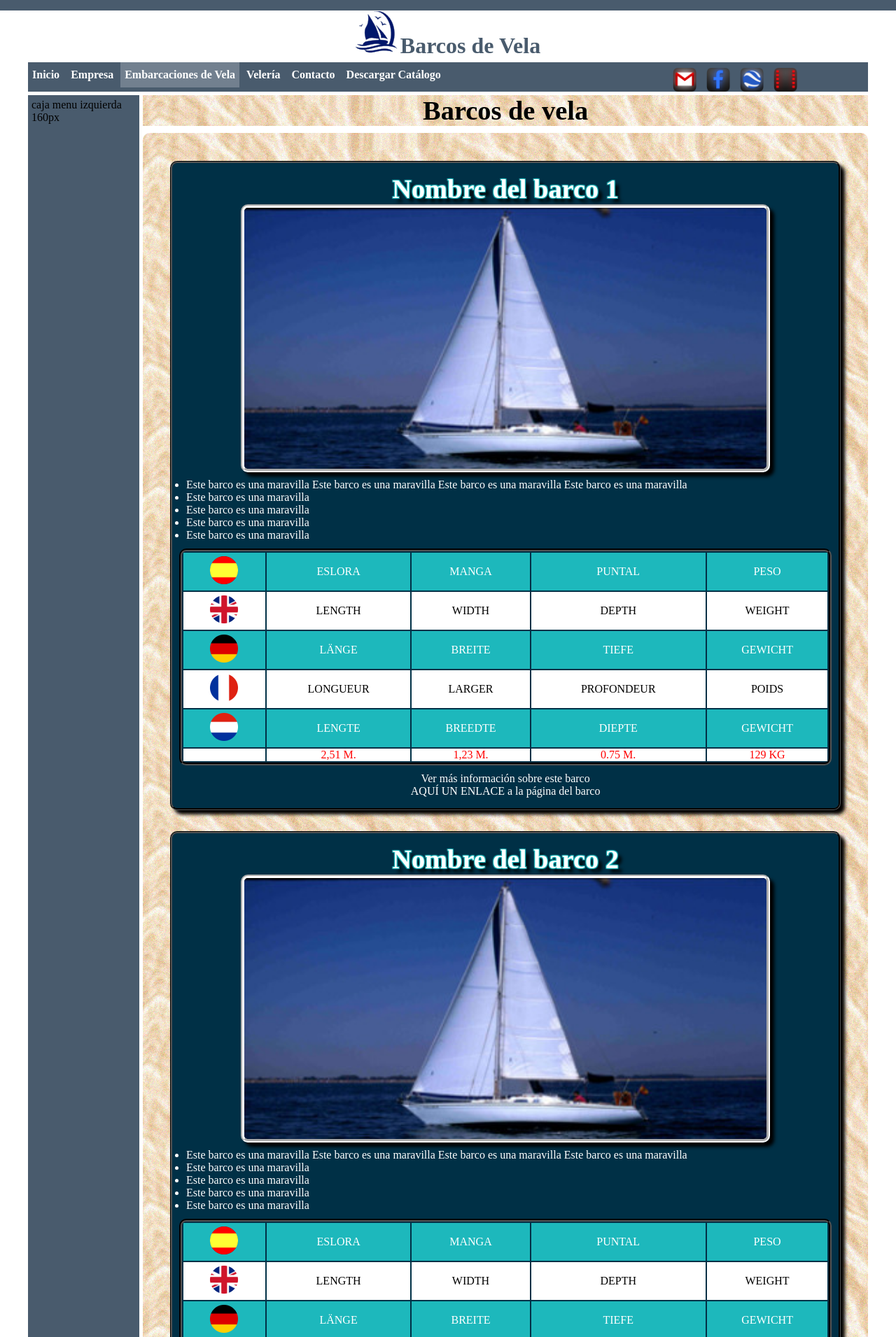
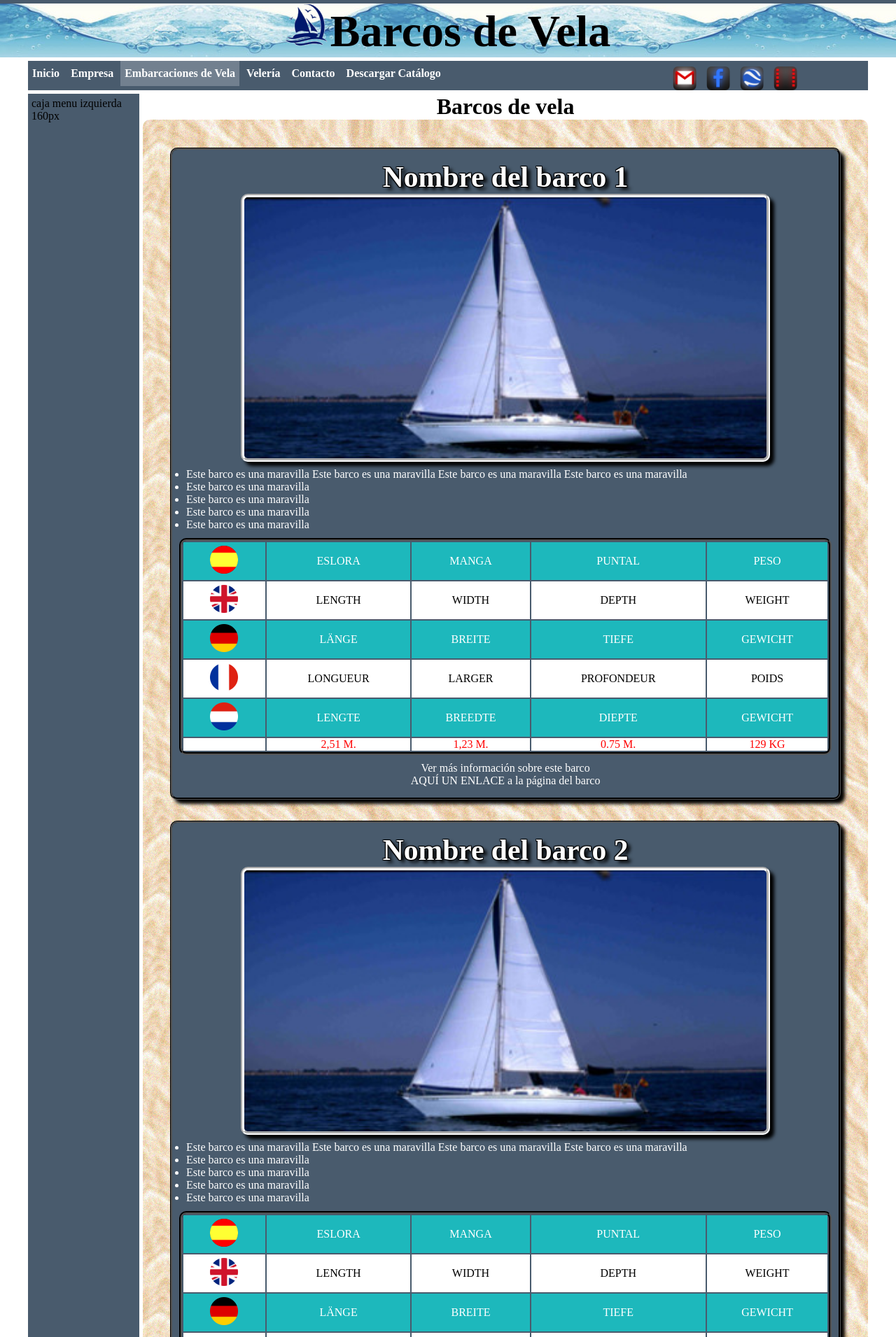
Before and after one commit to fryntiz/ProgramacionWeb, a PHP site: page /embarcaciones_de_vela.html in a window 1280 px wide. Shown: the top 1911 px of the page at 70% size. Run offline with PHP 8.4, Linux system fonts and the light colour scheme.

Commit message:
Repasado estilos y colores para index

```diff
--- a/UnaDeBarcosDeVela/CSS/estilos.css
+++ b/UnaDeBarcosDeVela/CSS/estilos.css
@@ -25,11 +26,14 @@ Título
 	text-align: center;
 	align-content: center;
 	vertical-align: middle;
+	background-image: url(../images/fondotitulo.jpg);
 }
 #lineasuperior {
 	width: 100%;
-	height: 15px;
+	height: 5px;
 	background-color: #495B6D;
+	background-position: bottom;
+	background-size: contain;
 }
 #logo {
 	display: inline-block;
@@ -39,7 +43,8 @@ Título
 	display: inline-block;
 }
 #titulo H1 {
-	color: #495B6D;
+	color: black;
+	font-size: 4em
 }
 /*
 ------------------------------------------
@@ -223,11 +228,15 @@ Caja contenido General
 	width: 100%;
 	text-align: center;
 }
-#cajacontenido H1 {
+#cajacontenido H2 {
 	margin: 0 0 10px 0;
-	font-size: 2.4em;
-	background-color: #495B6D;
-	background-image: url(../images/fondoarena.jpg);
+	color: #495B6D;
+	font-size: 2.8em;
+	text-shadow: 1px 1px 1px black,
+		-1px 1px 1px black,
+		1px -1px 1px black,
+		-1px -1px 1px black,
+		4px 4px 6px black;
 }
 
 /*
@@ -247,7 +256,7 @@ Específico Barcos de Vela
 	margin: 30px auto;
 	padding: 15px 10px;
 	color: white;
-	background-color: #003046;
+	background-color: #495B6D;
 	text-align: center;
 	vertical-align: middle;
 	align-content: center;
@@ -257,13 +266,13 @@ Específico Barcos de Vela
 	box-shadow: 6px 6px 5px black;
 }
 .cajabarcos H3 {
-	font-size: 2.4em;
+	font-size: 2.6em;
 	color: white;
-	text-shadow: 1px 1px 1px #1DB8BC,
-		-1px 1px 1px #1DB8BC,
-		1px -1px 1px #1DB8BC,
-		-1px -1px 1px #1DB8BC,
-		6px 6px 5px black;
+	text-shadow: 1px 1px 1px black,
+		-1px 1px 1px black,
+		1px -1px 1px black,
+		-1px -1px 1px black,
+		5px 4px 5px black;
 }
 .cajabarcos IMG {
 	width: 80%;
```
Also changed, not shown: other parts of UnaDeBarcosDeVela/CSS/estilos.css (+24 -3 lines).
